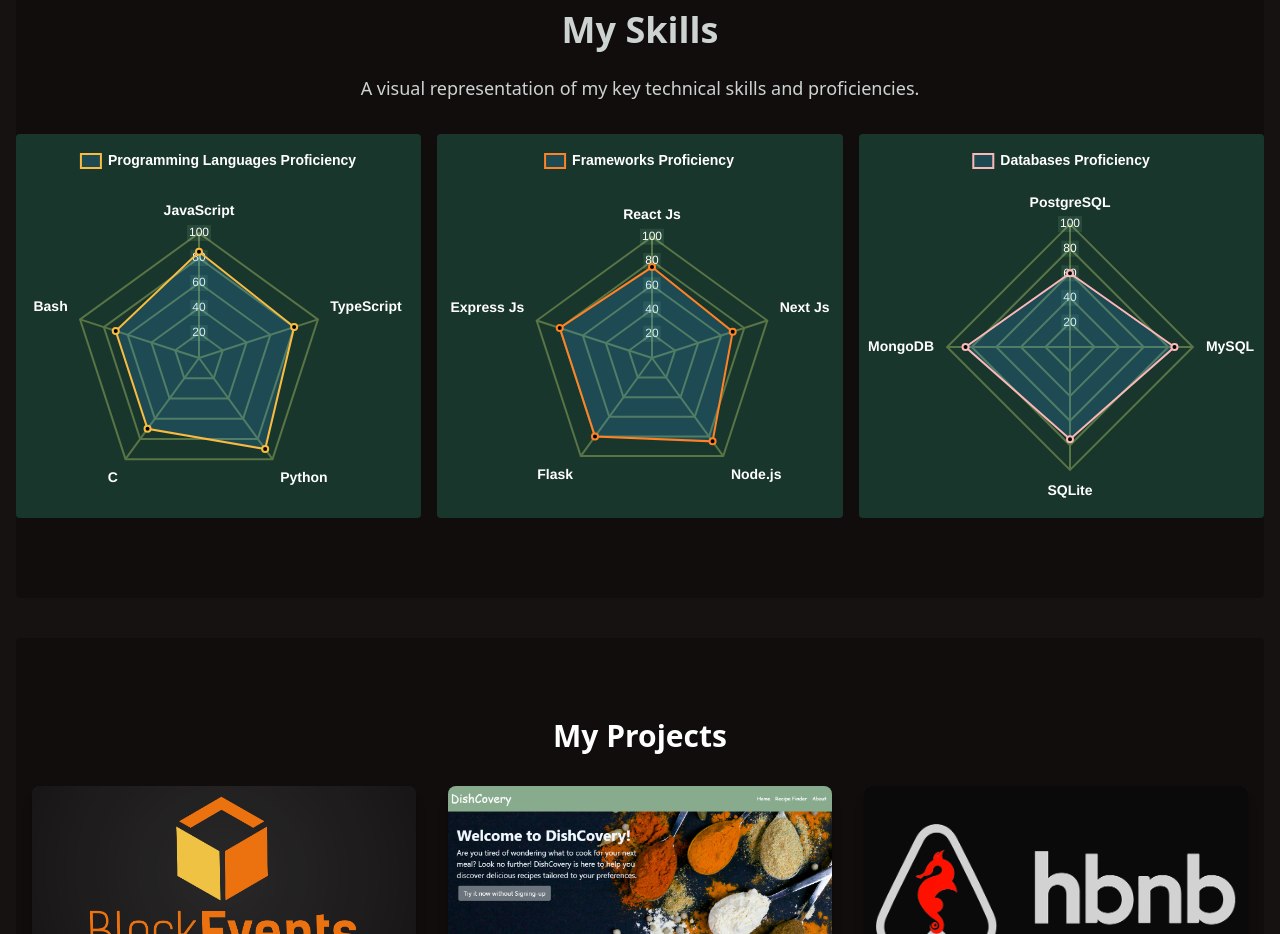
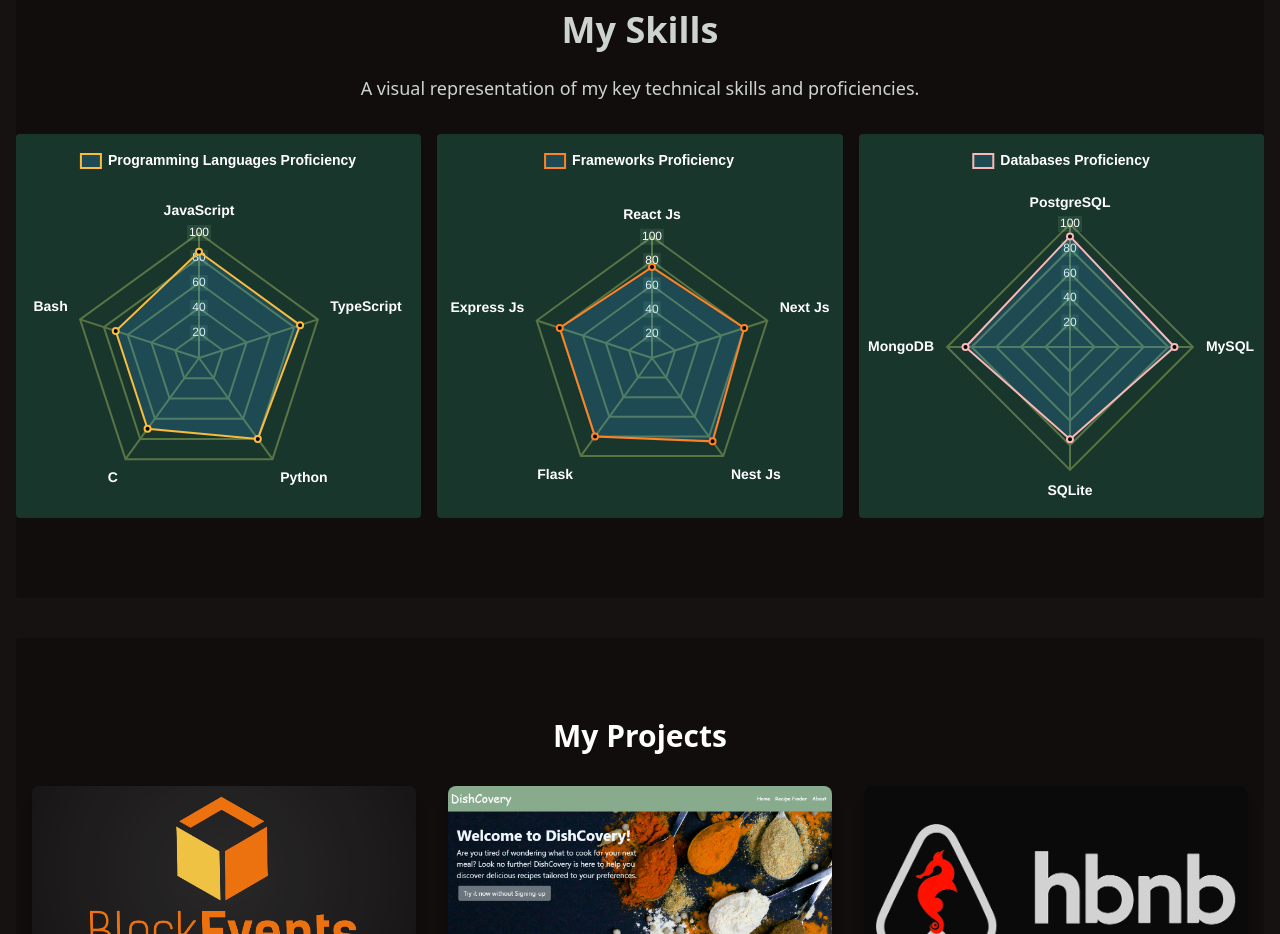
Before and after one commit to NebiyouBelaineh/my-portfolio-v1, a Next.js app: page / in a window 1280 px wide. Shown: the part 780-1714 px from the top of the page. Built offline with nearby package versions, Linux system fonts and the light colour scheme; a web font is replaced by a local one.

Commit message:
Update skill matrix

```diff
--- a/app/components/SkillMatrix.tsx
+++ b/app/components/SkillMatrix.tsx
@@ -21,7 +21,7 @@ const SkillMatrix: React.FC = () => {
     datasets: [
       {
         label: 'Programming Languages Proficiency',
-        data: [85, 80, 90, 70, 70], // Skill levels (out of 100)
+        data: [85, 85, 80, 70, 70], // Skill levels (out of 100)
         backgroundColor: 'rgba(54, 162, 235, 0.2)', // Radar chart fill color
         borderColor: '#FABC3F', // Line color
         borderWidth: 2, // Line thickness
@@ -31,11 +31,11 @@ const SkillMatrix: React.FC = () => {
     ],
   };
   const dataTools = {
-    labels: ['React Js', 'Next Js', 'Node.js', 'Flask', 'Express Js'],
+    labels: ['React Js', 'Next Js', 'Nest Js', 'Flask', 'Express Js'],
     datasets: [
       {
         label: 'Frameworks Proficiency',
-        data: [75, 70, 85, 80, 80], // Skill levels (out of 100)
+        data: [75, 80, 85, 80, 80], // Skill levels (out of 100)
         backgroundColor: 'rgba(54, 162, 235, 0.2)', // Radar chart fill color
         borderColor: '#FF8225', // Line color
         borderWidth: 2, // Line thickness
@@ -49,7 +49,7 @@ const SkillMatrix: React.FC = () => {
     datasets: [
       {
         label: 'Databases Proficiency',
-        data: [60, 85, 75, 85], // Skill levels (out of 100)
+        data: [90, 85, 75, 85], // Skill levels (out of 100)
         backgroundColor: 'rgba(54, 162, 235, 0.2)', // Radar chart fill color
         borderColor: '#FAB8B8', // Line color
         borderWidth: 2, // Line thickness
```
